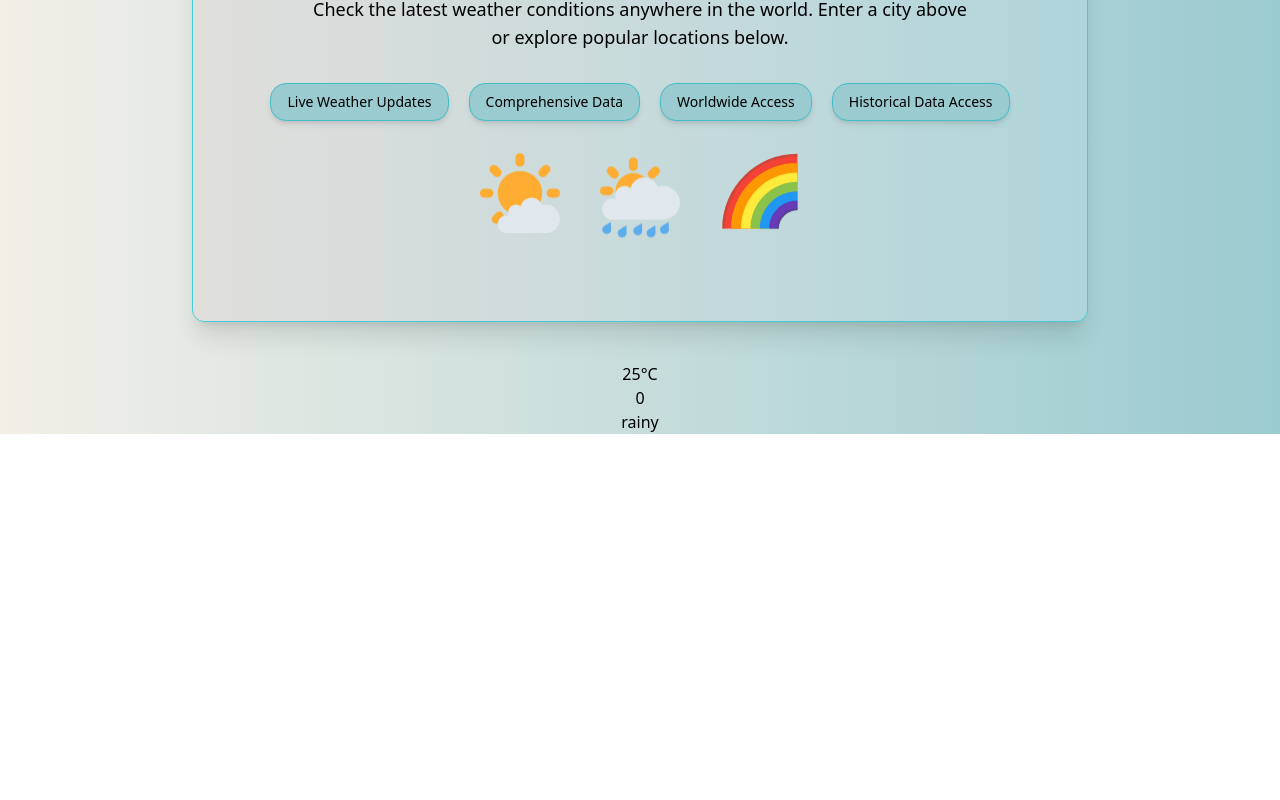
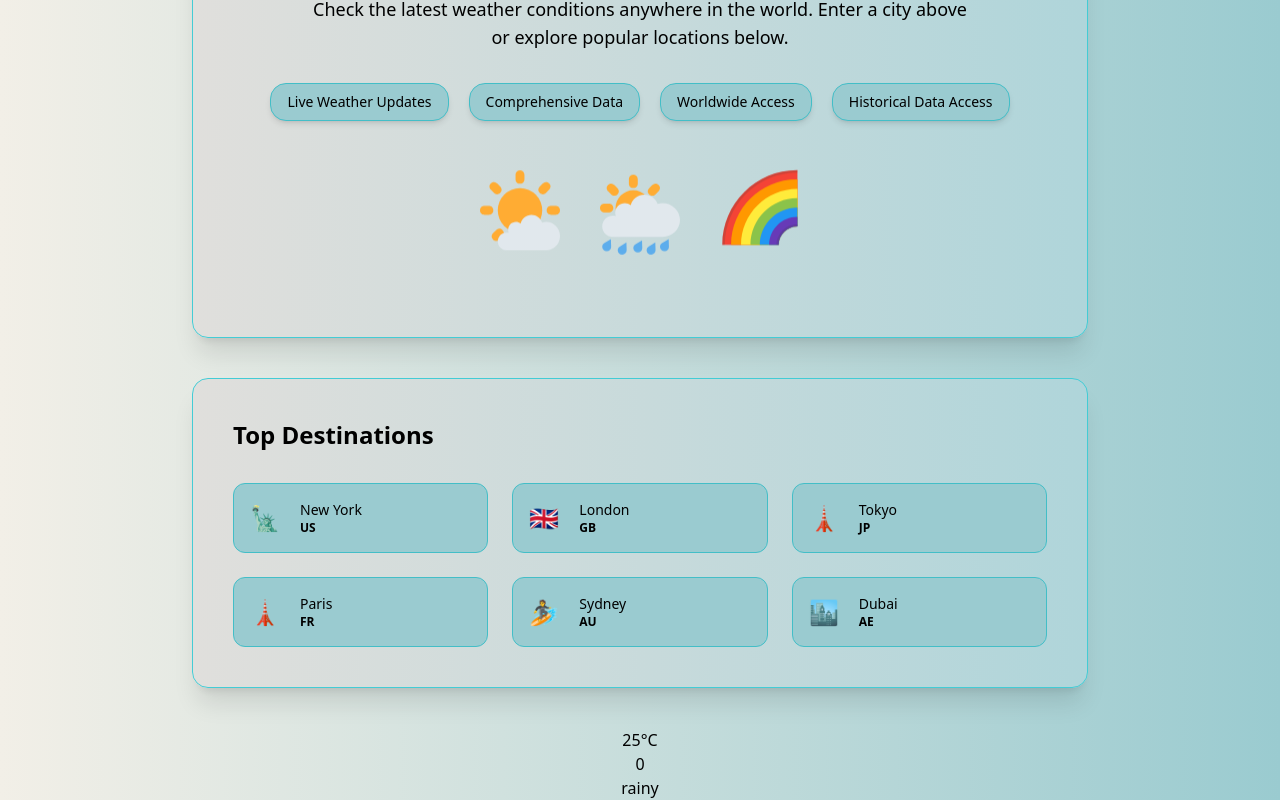
Before and after one commit to Rain44556/Weather-App, a React (Vite) app: page / in a window 1280 px wide. Shown: the part 368-1168 px from the top of the page. Before the commit the page ends 802 px from the top, so only its background shows below. Built offline with nearby package versions, Linux system fonts and the light colour scheme.

Commit message:
add TopDestination component to showcase popular weather locations

```diff
--- a/src/App.jsx
+++ b/src/App.jsx
@@ -1,6 +1,7 @@
 import "./App.css";
 import Hero from "./components/Hero/Hero";
 import Navbar from "./components/shared/Navbar";
+import TopDestinations from "./components/TopDestinations/TopDestinations";
 import Weather from "./components/Weather/Weather";
 
 function App() {
@@ -9,6 +10,7 @@ function App() {
       <Navbar></Navbar>
       <main>
         <Hero></Hero>
+        <TopDestinations></TopDestinations>
         <Weather></Weather>
       </main>
     </div>
--- a/src/components/Hero/Hero.jsx
+++ b/src/components/Hero/Hero.jsx
@@ -5,11 +5,11 @@ import rainbow from "../../assets/rainbow.svg"
 
 const Hero = () => {
     return (
-        <div className='w-full max-w-4xl mx-auto my-10 py-10 text-center bg-gradient-to-r from-[#e0dfdc] to-[#afd5da] border border-[#43ccd5] dark:border dark:border-gray-400 rounded-xl dark:bg-gradient-to-r dark:from-[#212931] dark:to-[#56728f] p-5 shadow-xl'>
-            <h1 className='text-[#006A71] dark:dark:text-gray-200 text-4xl animate-pulse duration-[3s] sm:text-5xl font-extrabold mb-4 text-gradient text-shadow'>
+        <div className='section px-5 py-10 text-center'>
+            <h1 className='text-[#006A71] dark:dark:text-gray-200 text-4xl animate-pulse duration-[3s] sm:text-5xl font-extrabold mb-4 text-shadow'>
             From Sunshine to Storms!</h1>
             <p className='text-lg max-w-2xl mx-auto mb-8'>Check the latest weather conditions anywhere in the world. Enter a city above or explore popular locations below.</p>
-       <div className='flex gap-5 justify-center'>
+       <div className='flex gap-5 flex-wrap justify-center mb-4'>
         <p className='rounded-2xl px-4 py-2 backdrop-blur-md shadow-md bg-[#9ACBD0] border border-[#43bec7] text-sm font-medium dark:bg-[#37424e] dark:border-gray-700'>Live Weather Updates</p>
         <p className='rounded-2xl px-4 py-2 backdrop-blur-md shadow-md bg-[#9ACBD0] border border-[#43bec7] text-sm font-medium dark:bg-[#37424e] dark:border-gray-700'>Comprehensive Data</p>
         <p className='rounded-2xl px-4 py-2 backdrop-blur-md shadow-md bg-[#9ACBD0] border border-[#43bec7] text-sm font-medium dark:bg-[#37424e] dark:border-gray-700'>Worldwide Access</p>
--- /dev/null
+++ b/src/components/TopDestinations/TopDestinations.jsx
@@ -0,0 +1,32 @@
+import React from "react";
+
+const TopDestinations = () => {
+  const cities = [
+    { name: "New York", country: "US", icon: "🗽" },
+    { name: "London", country: "GB", icon: "🇬🇧" },
+    { name: "Tokyo", country: "JP", icon: "🗼" },
+    { name: "Paris", country: "FR", icon: "🗼" },
+    { name: "Sydney", country: "AU", icon: "🏄" },
+    { name: "Dubai", country: "AE", icon: "🏙️" },
+  ];
+  return (
+    <div className="section p-10">
+      <h1 className="font-bold text-2xl mb-8">Top Destinations</h1>
+      <div className="grid grid-cols-2 sm:grid-cols-3 gap-6">
+        {cities.map((city, idx) => (
+          <button
+          key={idx}
+          className="group flex gap-5 items-center rounded-xl dark:hover:bg-gray-800 cursor-pointer transition-all duration-300 p-4 backdrop-blur-sm bg-[#9ACBD0] border border-[#43bec7] text-sm font-medium dark:bg-[#37424e] dark:border-gray-700">
+            <span className="text-2xl group-hover:scale-110 transition-transform duration-300">{city.icon}</span>
+            <div className="text-left">
+              <p className="font-medium">{city.name}</p>
+              <p className="text-xs font-bold">{city.country}</p>
+            </div>
+          </button>
+        ))}
+      </div>
+    </div>
+  );
+};
+
+export default TopDestinations;
--- a/src/index.css
+++ b/src/index.css
@@ -1,6 +1,15 @@
 @import "tailwindcss";
 
 @custom-variant dark (&:where(.dark, .dark *));
+
+@layer components {
+    .section {
+      @apply
+      w-full max-w-4xl mx-auto my-10 shadow-xl rounded-2xl backdrop-blur-md bg-gradient-to-r from-[#e0dfdc] to-[#afd5da] border border-[#43ccd5]
+      dark:border dark:border-gray-400 dark:bg-gradient-to-r dark:from-[#212931] dark:to-[#56728f]
+      ;
+    }
+}
 
 @keyframes float {
     0%, 100% { transform: translateY(0); }
```
